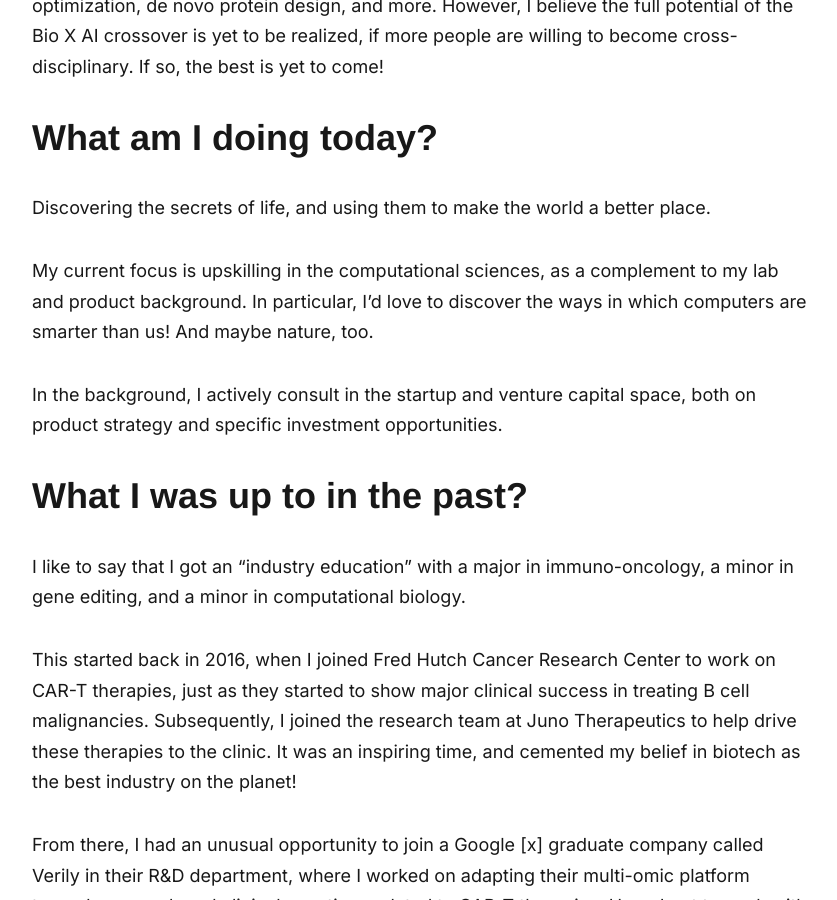
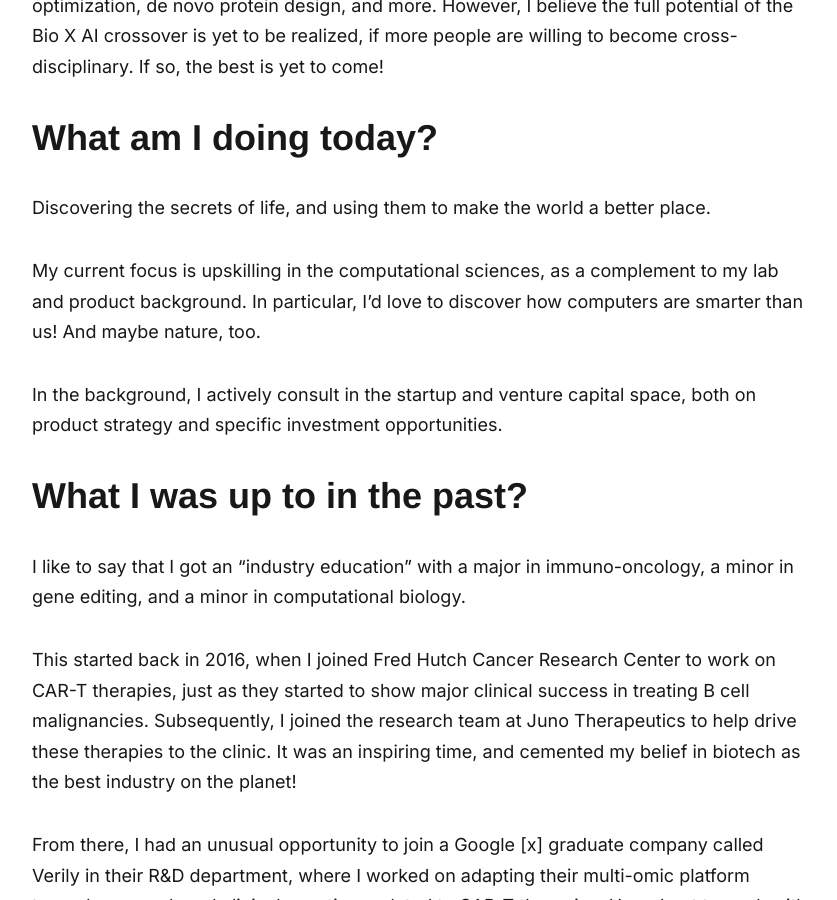
Before and after one commit to riyamehta18/theinvivogroup.github.io, a Jekyll site: the page built from _teams/2023-12-13-eva-alderman.md, in a window 1280 px wide and 900 px high, scrolled down 1244 px. Shown: the whole window, without its empty margins (218-1055 px from the left). Built offline with Jekyll 4.4.1, drawn with Linux system fonts in a browser that asks for light colours; nearby versions of some CDN libraries; some web fonts are replaced.

Commit message:
Update 2023-12-13-eva-alderman.md

```diff
--- a/_teams/2023-12-13-eva-alderman.md
+++ b/_teams/2023-12-13-eva-alderman.md
@@ -13,7 +13,7 @@
 
 Discovering the secrets of life, and using them to make the world a better place.
 
-My current focus is upskilling in the computational sciences, as a complement to my lab and product background. In particular, I’d love to discover the ways in which computers are smarter than us! And maybe nature, too.
+My current focus is upskilling in the computational sciences, as a complement to my lab and product background. In particular, I’d love to discover how computers are smarter than us! And maybe nature, too.
 
 In the background, I actively consult in the startup and venture capital space, both on product strategy and specific investment opportunities.
 
```
